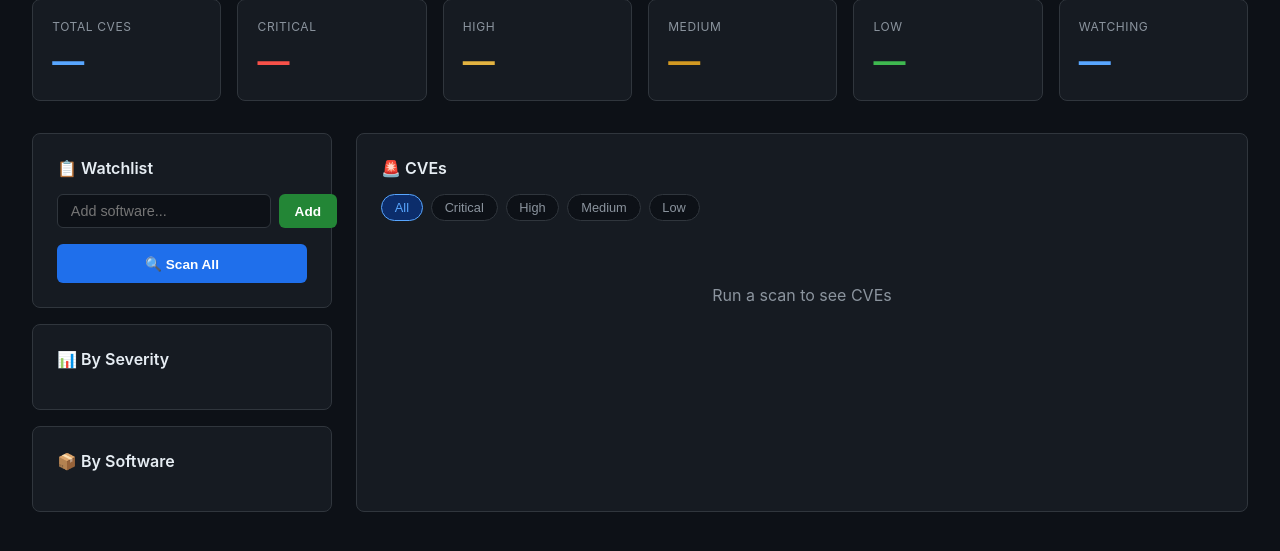
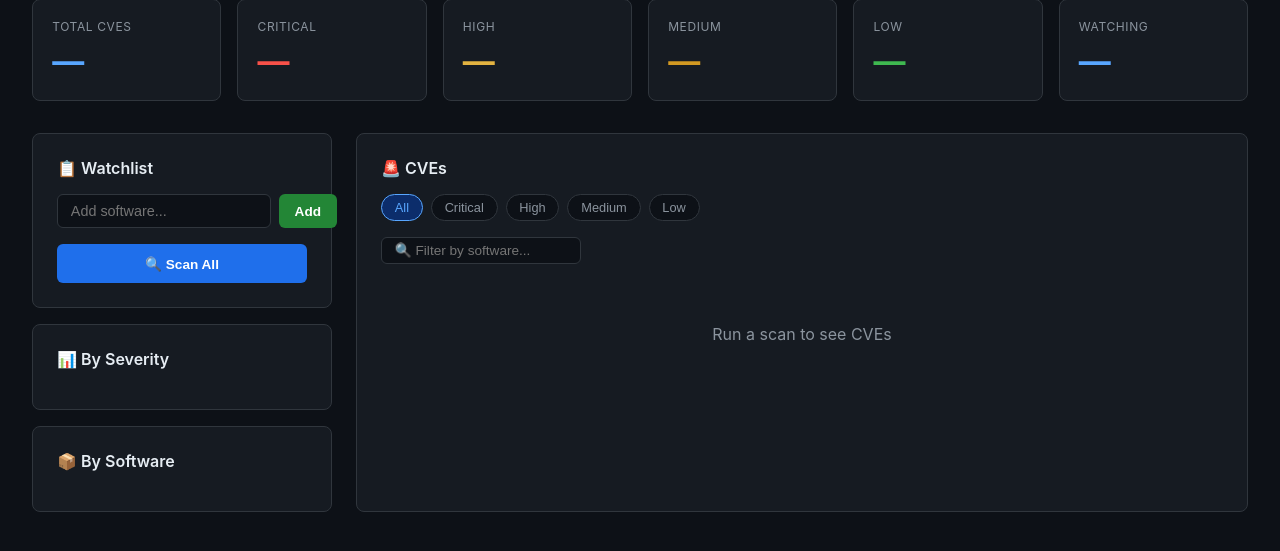
Before and after one commit to maksimtech/patchradar, a Python web app: template src/patchradar/api/templates/index.html in a window 1280 px wide. Shown: the part 95-646 px from the top of the page. Run offline with Jinja, Linux system fonts and the light colour scheme; the template is opened without the code that fills it, so the values that code supplies are empty.

Commit message:
fix(ui): add search filter for CVEs table
- Add search input to filter CVEs by software name or CVE ID
- Fix bug: CVEs from other software no longer appear when searching
- Fix bug: proper empty state message when no results match search
- Search updates in real-time on input

```diff
--- a/src/patchradar/api/templates/index.html
+++ b/src/patchradar/api/templates/index.html
@@ -42,6 +42,8 @@
   .filter-btn.high.active { border-color: #e3b341; color: #e3b341; background: #2d2005; }
   .filter-btn.medium.active { border-color: #d29922; color: #d29922; background: #2d1f00; }
   .filter-btn.low.active { border-color: #3fb950; color: #3fb950; background: #0d2b1a; }
+  .search-input { background: #0d1117; border: 1px solid #30363d; border-radius: 6px; padding: 0.3rem 0.8rem; color: #e6edf3; font-size: 0.85rem; outline: none; width: 200px; }
+  .search-input:focus { border-color: #58a6ff; }
   table { width: 100%; border-collapse: collapse; font-size: 0.85rem; }
   th { text-align: left; padding: 0.6rem 0.8rem; color: #8b949e; font-weight: 600; font-size: 0.75rem; text-transform: uppercase; border-bottom: 1px solid #30363d; }
   td { padding: 0.7rem 0.8rem; border-bottom: 1px solid #21262d; vertical-align: top; }
@@ -149,6 +151,9 @@
         <button class="filter-btn high" onclick="setFilter('HIGH', this)">High</button>
         <button class="filter-btn medium" onclick="setFilter('MEDIUM', this)">Medium</button>
         <button class="filter-btn low" onclick="setFilter('LOW', this)">Low</button>
+      </div>
+      <div style="margin-bottom:0.8rem">
+        <input class="search-input" id="search-input" type="text" placeholder="🔍 Filter by software..." oninput="renderTable()">
       </div>
       <div id="cve-table-wrap">
         <div class="empty">Run a scan to see CVEs</div>
@@ -272,13 +277,19 @@ function scoreClass(score) {
 }
 
 function renderTable() {
-  const filtered = currentFilter === 'ALL'
-    ? allCves
-    : allCves.filter(c => (c.severity||'').toUpperCase() === currentFilter);
+  const searchTerm = (document.getElementById('search-input') ? document.getElementById('search-input').value : '').toLowerCase().trim();
+  const filtered = allCves.filter(c => {
+    const matchSeverity = currentFilter === 'ALL' || (c.severity||'').toUpperCase() === currentFilter;
+    const matchSearch = !searchTerm || (c.software||'').toLowerCase().includes(searchTerm) || (c.id||'').toLowerCase().includes(searchTerm);
+    return matchSeverity && matchSearch;
+  });
 
   const wrap = document.getElementById('cve-table-wrap');
   if (!filtered.length) {
-    wrap.innerHTML = '<div class="empty">No CVEs found. Run a scan first.</div>';
+    const msg = searchTerm
+      ? `<div class="empty">No CVEs found for "<strong>${searchTerm}</strong>". Try a different search term or run a new scan.</div>`
+      : '<div class="empty">No CVEs found. Run a scan first.</div>';
+    wrap.innerHTML = msg;
     return;
   }
 
```
